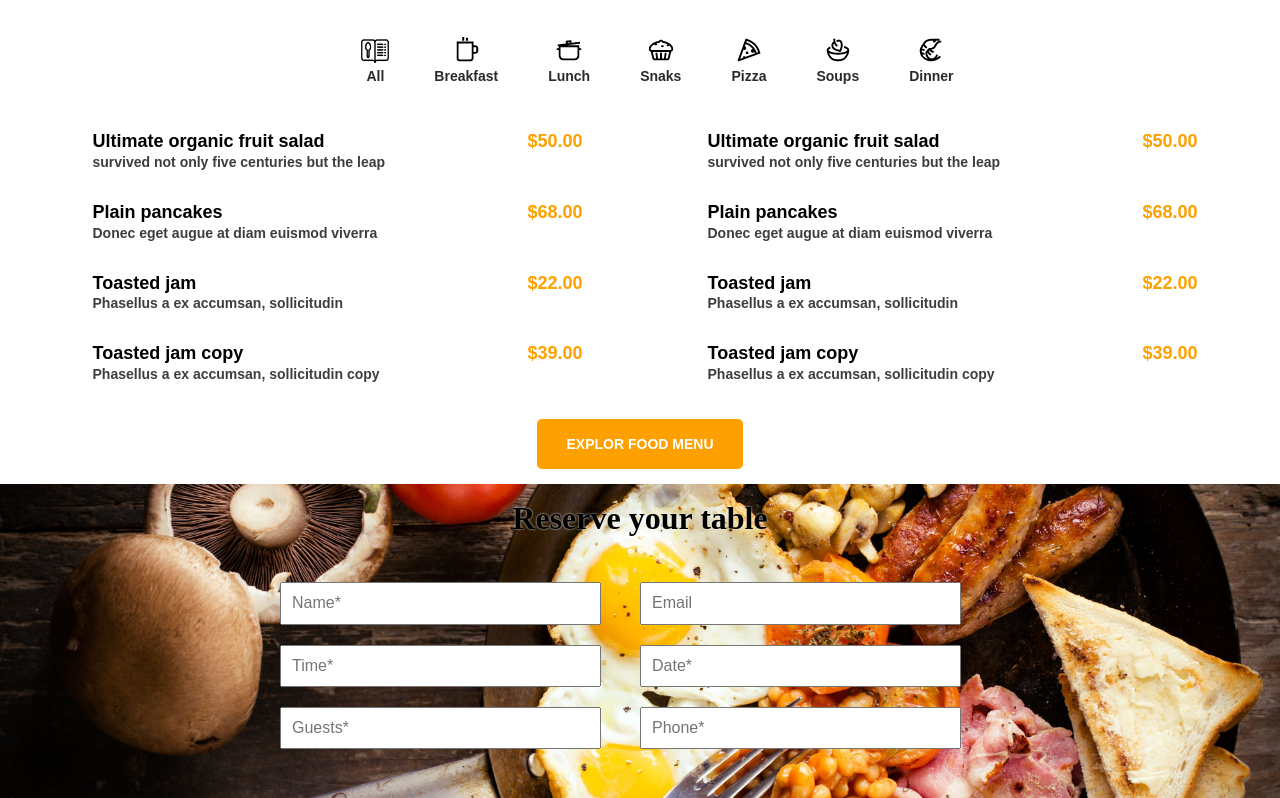
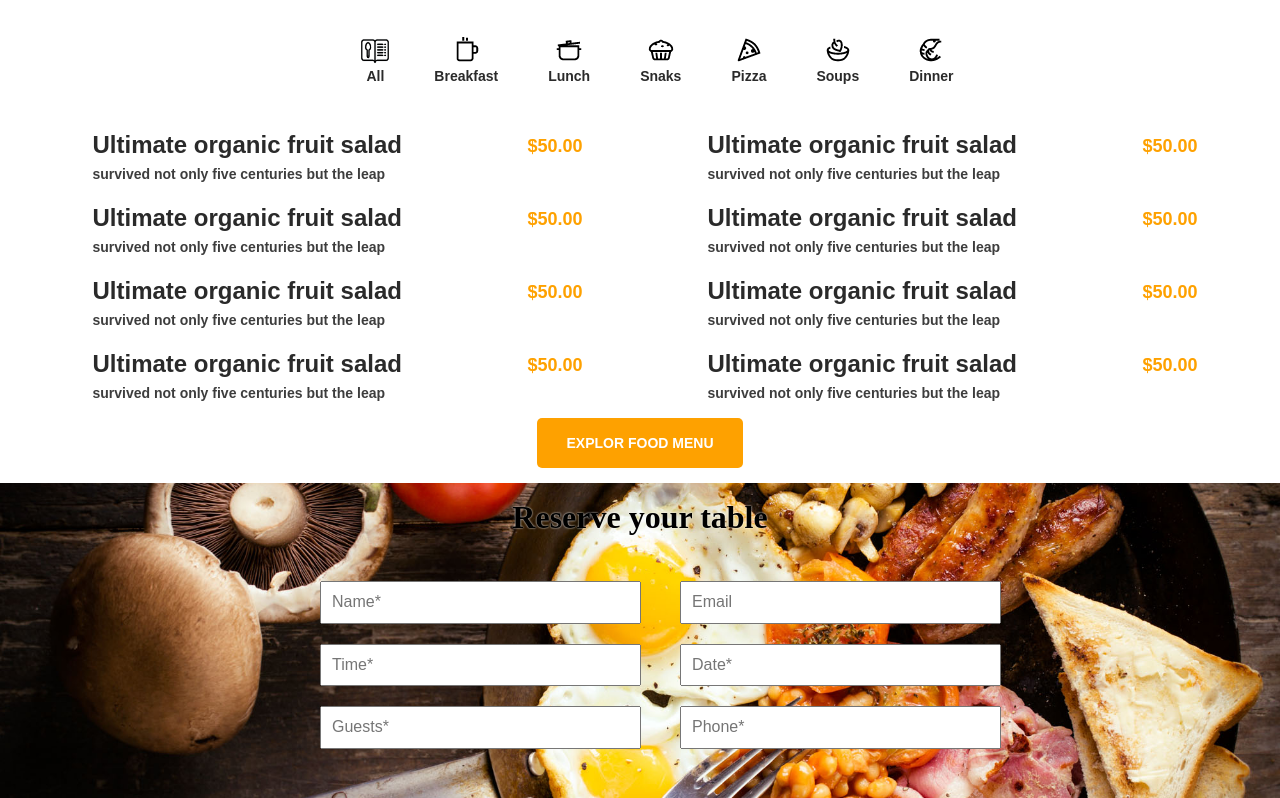
Before and after one commit to DariaKat/restaurants-app-react, a React (Create React App) app: page / in a window 1280 px wide. Shown: the part 742-1540 px from the top of the page. Built offline with nearby package versions, Linux system fonts and the light colour scheme.

Commit message:
Selection of components in FoodMenu and Form

```diff
--- a/src/Form.js
+++ b/src/Form.js
@@ -2,6 +2,7 @@ import React from "react";
 import "./normalize.css";
 import Button from "./comp/Button";
 import styled from "styled-components";
+import Box from "./comp/Form/Box";
 
 const StyleForm = styled.section`
   background-image: url("/images/2.jpg");
@@ -21,45 +22,6 @@ const StyleForm = styled.section`
     color: black;
   }
 
-  .box {
-    display: inline-block;
-    display: flex;
-    justify-content: space-around;
-  }
-
-  .box form {
-    width: 800px;
-  }
-
-  .box-left {
-    display: inline-block;
-    padding: 10px;
-    margin: 20px;
-    width: 300px;
-  }
-
-  .box-left input {
-    padding: 10px 100px 10px 10px;
-    margin: 5px 0px;
-  }
-
-  .box-div {
-    margin: 10px;
-    font-family: "Sintony", sans-serif;
-    font-size: 16px;
-  }
-
-  .box-right {
-    display: inline-block;
-    padding: 10px;
-    margin: 20px;
-    width: 300px;
-  }
-
-  .box-right input {
-    padding: 10px 100px 10px 10px;
-    margin: 5px 0px;
-  }
 
   .form-btn {
     display: flex;
@@ -94,35 +56,7 @@ function Form() {
   return (
     <StyleForm>
       <div className="title">Reserve your table</div>
-      <div className="box">
-        <form>
-          <div className="box-inner">
-            <div className="box-left">
-              <div className="box-div">
-                <input type="text" name="Name" placeholder="Name*" />
-              </div>
-              <div className="box-div">
-                <input type="text" name="Time" placeholder="Time*" />
-              </div>
-              <div className="box-div">
-                <input type="text" name="Guests" placeholder="Guests*" />
-              </div>
-            </div>
-
-            <div className="box-right">
-              <div className="box-div">
-                <input type="text" name="Email" placeholder="Email" />
-              </div>
-              <div className="box-div">
-                <input type="text" name="Date" placeholder="Date*" />
-              </div>
-              <div className="box-div">
-                <input type="text" name="Phone" placeholder="Phone*" />
-              </div>
-            </div>
-          </div>
-        </form>
-      </div>
+      <Box />
       <div className="form-btn">
         <Button size="large">MAKE RESERVATION</Button>
       </div>
--- a/src/MenuFood.js
+++ b/src/MenuFood.js
@@ -4,6 +4,7 @@ import Button from "./comp/Button";
 import styled from "styled-components";
 import BtnLink from "./comp/Link";
 import Menu from "./comp/FoodMenu/Menu";
+import Price from "./comp/FoodMenu/Price";
 
 const StyleMenuFood = styled.section`
   font-family: "Sintony", sans-serif;
@@ -25,67 +26,12 @@ const StyleMenuFood = styled.section`
     color: rgba(36, 36, 36, 0.973);
   }
 
-  .price {
-    display: inline-block;
-    display: flex;
-    justify-content: space-around;
-  }
-
-  .price-eat {
-    padding: 10px;
-    margin: 10px;
-    width: 500px;
-  }
-
-  .price-name {
-    display: inline-block;
-  }
-
-  .price-title {
-    font-size: 18px;
-    padding: 0px 10px;
-    font-weight: bolder;
-  }
-
-  .price-text {
-    font-size: 14px;
-    line-height: 20px;
-    padding: 0px 10px;
-    font-weight: bolder;
-    color: rgba(56, 56, 56, 0.973);
-  }
-
-  .price-dol {
-    float: right;
-    font-size: 18px;
-    font-weight: bolder;
-    color: #fea100;
-  }
 
   .btn {
     display: flex;
     justify-content: space-around;
   }
 
-  .btn button {
-    font-family: "Sintony", sans-serif;
-    background-color: #fea100;
-    color: #fff;
-    line-height: 18px;
-    margin: 15px;
-    padding: 15px 28px 15px 28px;
-    font-weight: 600;
-    font-size: 14px;
-    float: right;
-    border: 1px solid transparent;
-    border-radius: 5px;
-    position: relative;
-    height: fit-content;
-  }
-
-  .btn button:hover {
-    border: 2px solid #ebca93;
-  }
 `;
 
 function MenuFood() {
@@ -93,84 +39,7 @@ function MenuFood() {
     <StyleMenuFood>
       <div className="title">Food Menu</div>
       <Menu />
-      <div className="price">
-        <div className="price-left">
-          <div className="price-eat">
-            <div className="price-name">
-              <div className="price-title">Ultimate organic fruit salad</div>
-              <div className="price-text">
-                survived not only five centuries but the leap
-              </div>
-            </div>
-            <div className="price-dol">$50.00</div>
-          </div>
-          <div className="price-eat">
-            <div className="price-name">
-              <div className="price-title">Plain pancakes</div>
-              <div className="price-text">
-                Donec eget augue at diam euismod viverra
-              </div>
-            </div>
-            <div className="price-dol">$68.00</div>
-          </div>
-          <div className="price-eat">
-            <div className="price-name">
-              <div className="price-title">Toasted jam</div>
-              <div className="price-text">
-                Phasellus a ex accumsan, sollicitudin
-              </div>
-            </div>
-            <div className="price-dol">$22.00</div>
-          </div>
-          <div className="price-eat">
-            <div className="price-name">
-              <div className="price-title">Toasted jam copy</div>
-              <div className="price-text">
-                Phasellus a ex accumsan, sollicitudin copy
-              </div>
-            </div>
-            <div className="price-dol">$39.00</div>
-          </div>
-        </div>
-        <div className="price-right">
-          <div className="price-eat">
-            <div className="price-name">
-              <div className="price-title">Ultimate organic fruit salad</div>
-              <div className="price-text">
-                survived not only five centuries but the leap
-              </div>
-            </div>
-            <div className="price-dol">$50.00</div>
-          </div>
-          <div className="price-eat">
-            <div className="price-name">
-              <div className="price-title">Plain pancakes</div>
-              <div className="price-text">
-                Donec eget augue at diam euismod viverra
-              </div>
-            </div>
-            <div className="price-dol">$68.00</div>
-          </div>
-          <div className="price-eat">
-            <div className="price-name">
-              <div className="price-title">Toasted jam</div>
-              <div className="price-text">
-                Phasellus a ex accumsan, sollicitudin
-              </div>
-            </div>
-            <div className="price-dol">$22.00</div>
-          </div>
-          <div className="price-eat">
-            <div className="price-name">
-              <div className="price-title">Toasted jam copy</div>
-              <div className="price-text">
-                Phasellus a ex accumsan, sollicitudin copy
-              </div>
-            </div>
-            <div className="price-dol">$39.00</div>
-          </div>
-        </div>
-      </div>
+      <Price />
       <div className="btn">
         <BtnLink to="/menu">EXPLOR FOOD MENU</BtnLink>
       </div>
--- /dev/null
+++ b/src/comp/FoodMenu/Price.jsx
@@ -0,0 +1,34 @@
+import React from "react";
+import styled from "styled-components";
+import PriceEat from "./PriceEat";
+
+const StylePrice = styled.div`
+    .price {
+    display: inline-block;
+    display: flex;
+    justify-content: space-around;
+  }
+
+`;
+
+function Price () {
+  return (
+    <StylePrice>
+     <div className="price">
+        <div className="price-left">
+          <PriceEat />
+          <PriceEat />
+          <PriceEat />
+          <PriceEat />
+        </div>
+        <div className="price-right">
+          <PriceEat />
+          <PriceEat />
+          <PriceEat />
+          <PriceEat />
+        </div>
+      </div>
+      </StylePrice>
+    )
+}
+export default Price;
--- /dev/null
+++ b/src/comp/FoodMenu/PriceEat.jsx
@@ -0,0 +1,50 @@
+import React from "react";
+import styled from "styled-components";
+
+const StylePriceEat = styled.div`
+    width: 500px;
+
+  .name {
+    display: inline-block;
+  }
+
+  .title {
+    font-size: 18px;
+    font-weight: bolder;
+  }
+
+  .text {
+    font-size: 14px;
+    line-height: 20px;
+    padding: 0px 10px;
+    font-weight: bolder;
+    color: rgba(56, 56, 56, 0.973);
+  }
+
+  .dol {
+    float: right;
+    font-size: 18px;
+    font-weight: bolder;
+    padding-top:25px;
+    color: #fea100;
+  }
+`;
+
+function PriceEat () {
+  return (
+    <StylePriceEat>
+      <div className='name'>
+        <div className='title'>
+          Ultimate organic fruit salad
+        </div>
+        <div className='text'>
+          survived not only five centuries but the leap
+        </div>
+      </div>
+      <div className='dol'>
+        $50.00
+      </div>
+      </StylePriceEat>
+    )
+}
+export default PriceEat;
--- /dev/null
+++ b/src/comp/Form/Box.jsx
@@ -0,0 +1,78 @@
+import React from "react";
+import styled from "styled-components";
+
+const StyleBox = styled.form`
+  display: inline-block;
+  display: flex;
+  justify-content: space-around;
+  text-align: center;
+  margin: 0 auto;
+  width: 800px;
+
+
+.left {
+  display: inline-block;
+  padding: 10px;
+  margin: 20px;
+  width: 300px;
+}
+
+.left input {
+  padding: 10px 100px 10px 10px;
+  margin: 5px 0px;
+}
+
+.div {
+  margin: 10px;
+  font-family: "Sintony", sans-serif;
+  font-size: 16px;
+}
+
+.right {
+  display: inline-block;
+  padding: 10px;
+  margin: 20px;
+  width: 300px;
+}
+
+.right input {
+  padding: 10px 100px 10px 10px;
+  margin: 5px 0px;
+}
+`;
+
+function Box() {
+  return (
+<StyleBox>
+  <form>
+    <div className="inner">
+      <div className="left">
+        <div className="div">
+          <input type="text" name="Name" placeholder="Name*" />
+        </div>
+        <div className="div">
+          <input type="text" name="Time" placeholder="Time*" />
+        </div>
+        <div className="div">
+          <input type="text" name="Guests" placeholder="Guests*" />
+        </div>
+      </div>
+
+      <div className="right">
+        <div className="div">
+          <input type="text" name="Email" placeholder="Email" />
+        </div>
+        <div className="div">
+          <input type="text" name="Date" placeholder="Date*" />
+        </div>
+        <div className="div">
+          <input type="text" name="Phone" placeholder="Phone*" />
+        </div>
+      </div>
+    </div>
+  </form>
+  </StyleBox>
+);
+}
+
+export default Box;
```
